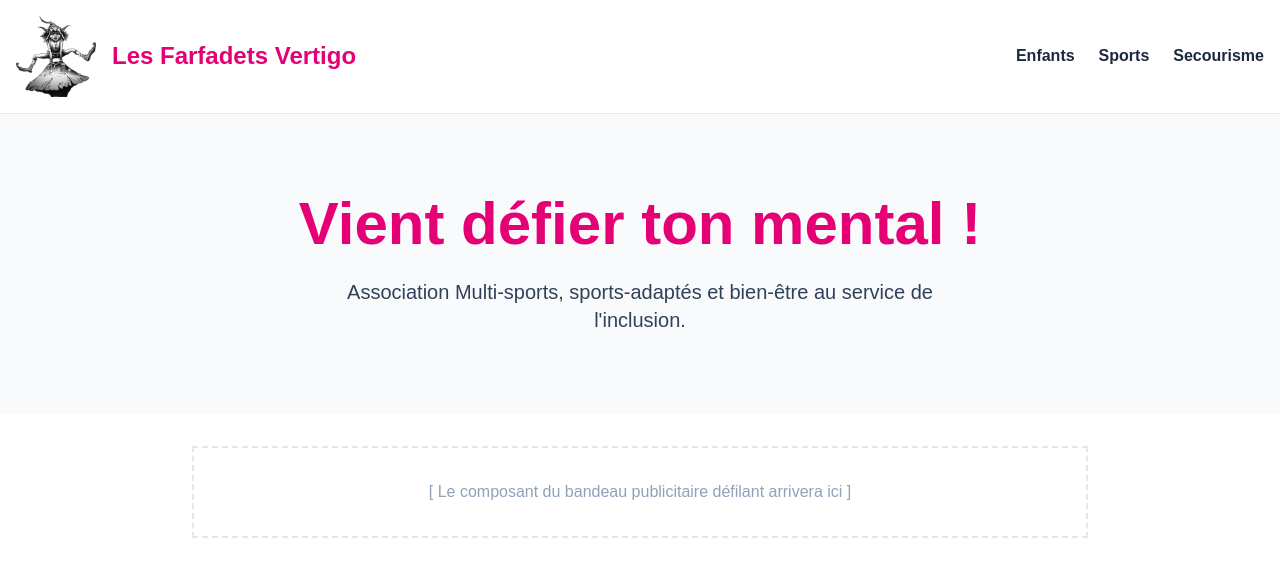
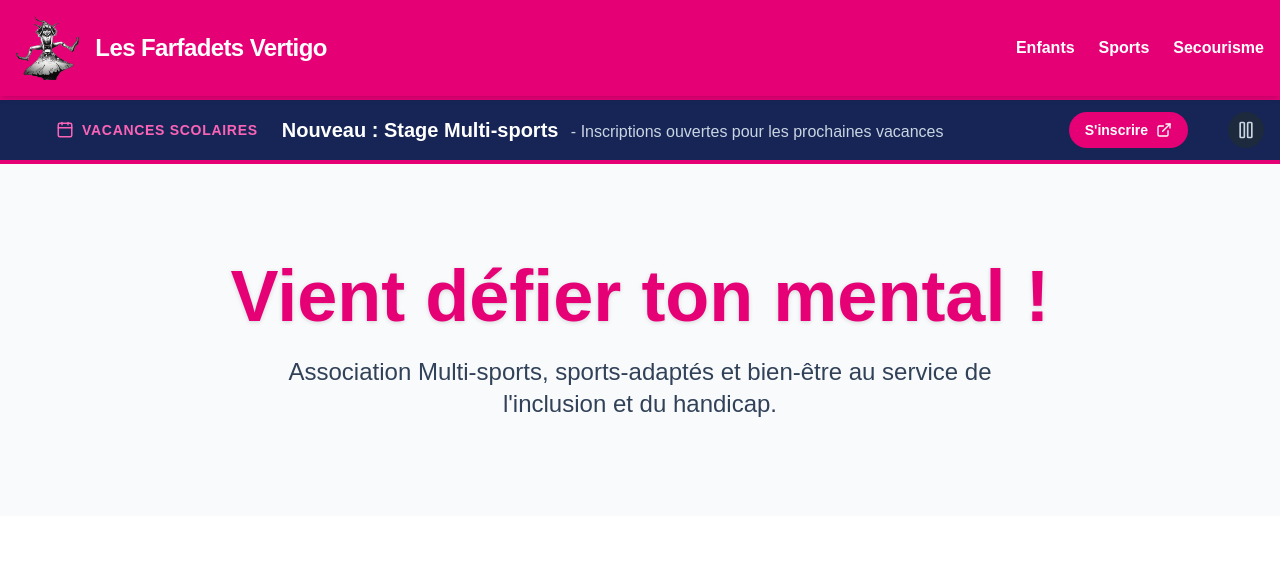
Before and after one commit to emmanuelle-dupasmahe/farfadet, a Next.js app: page / in a window 1280 px wide. Shown: the top 576 px of the page. Built offline with nearby package versions, Linux system fonts and the light colour scheme.

Commit message:
ajout bandeau défilant et grille des activités

```diff
--- a/app/layout.tsx
+++ b/app/layout.tsx
@@ -1,7 +1,8 @@
 import type { Metadata } from "next";
 import { Geist, Geist_Mono } from "next/font/google";
 import "./globals.css";
-import Header from "@/components/Header"; // 1. On importe ton menu ici
+import Header from "@/components/Header";
+import EventBanner from "@/components/EventBanner";
 
 const geistSans = Geist({
   variable: "--font-geist-sans",
@@ -13,7 +14,7 @@ const geistMono = Geist_Mono({
   subsets: ["latin"],
 });
 
-// 2. On met à jour les métadonnées pour le référencement du site
+// pour le référencement du site
 export const metadata: Metadata = {
   title: "Les Farfadets Vertigo",
   description: "Association Multi-sports, sports-adaptés et bien-être.",
@@ -25,12 +26,13 @@ export default function RootLayout({
   children: React.ReactNode;
 }>) {
   return (
-    <html
-      lang="fr" // 3. On passe la langue en français au lieu de "en"
-      className={`${geistSans.variable} ${geistMono.variable} h-full antialiased`}
-    >
+    <html lang="fr" className="h-full antialiased">
       <body className="min-h-full flex flex-col">
-        <Header /> {/* 4. On place le Header juste avant le contenu de la page */}
+        <Header />
+
+        {/* Le bandeau est placé  sous le header rose */}
+        <EventBanner />
+
         <main className="flex-grow">
           {children}
         </main>
--- a/app/page.tsx
+++ b/app/page.tsx
@@ -1,21 +1,18 @@
 export default function Home() {
   return (
     <main className="min-h-screen">
-      {/* Section Hero / Accroche */}
-      <section className="w-full bg-slate-50 py-20 px-4 text-center">
-        <h1 className="text-4xl md:text-6xl font-extrabold text-pink-600 mb-6">
+      {/* On commence directement par le Hero ou le contenu de la page */}
+      <section className="w-full bg-slate-50 py-24 px-4 text-center">
+        <h1 className="text-5xl md:text-7xl font-extrabold text-pink-600 mb-6 drop-shadow-sm">
           Vient défier ton mental !
         </h1>
-        <p className="text-lg md:text-xl text-slate-700 max-w-2xl mx-auto">
-          Association Multi-sports, sports-adaptés et bien-être au service de l'inclusion.
+        <p className="text-xl md:text-2xl text-slate-700 max-w-3xl mx-auto font-medium">
+          Association Multi-sports, sports-adaptés et bien-être au service de l'inclusion et du handicap.
         </p>
       </section>
 
-      {/* Emplacement futur du bandeau défilant */}
-      <section className="w-full py-8">
-        <p className="text-center text-slate-400 border-2 border-dashed border-slate-200 p-8 max-w-4xl mx-auto">
-          [ Le composant du bandeau publicitaire défilant arrivera ici ]
-        </p>
+      {/* Reste de tes sections (Tuiles d'activités, etc.) */}
+      <section className="h-[1000px] bg-white p-10">
       </section>
     </main>
   );
--- /dev/null
+++ b/components/ActivityGrid.tsx
@@ -0,0 +1,94 @@
+import React from 'react';
+import {
+    Mountain,
+    Waves,
+    Bike,
+    Target,
+    Compass,
+    Dumbbell,
+    HeartPulse,
+    Users
+} from 'lucide-react';
+
+const activities = [
+    {
+        title: "Escalade",
+        description: "Prendre de la hauteur et défier ses limites en toute sécurité.",
+        icon: <Mountain className="w-8 h-8" />,
+        color: "bg-pink-600",
+    },
+    {
+        title: "Kayak & Paddle",
+        description: "Équilibre et plaisir sur l'eau pour tous les niveaux.",
+        icon: <Waves className="w-8 h-8" />,
+        color: "bg-blue-600",
+    },
+    {
+        title: "SRAV & Vélo",
+        description: "Savoir Rouler À Vélo : autonomie et agilité sur deux roues.",
+        icon: <Bike className="w-8 h-8" />,
+        color: "bg-pink-600",
+    },
+    {
+        title: "Tir à l'arc",
+        description: "Concentration et précision pour viser le plein cœur.",
+        icon: <Target className="w-8 h-8" />,
+        color: "bg-blue-600",
+    },
+    {
+        title: "Randonnées",
+        description: "Découvrir la nature à son rythme, ensemble.",
+        icon: <Compass className="w-8 h-8" />,
+        color: "bg-pink-600",
+    },
+    {
+        title: "Renforcement & Stretching",
+        description: "Prendre soin de son corps et de son mental.",
+        icon: <Dumbbell className="w-8 h-8" />,
+        color: "bg-blue-600",
+    },
+    {
+        title: "Secourisme",
+        description: "Apprendre les gestes qui sauvent (PSC1).",
+        icon: <HeartPulse className="w-8 h-8" />,
+        color: "bg-pink-600",
+    },
+    {
+        title: "Handicap & Inclusion",
+        description: "Des programmes adaptés pour tous, sans exception.",
+        icon: <Users className="w-8 h-8" />,
+        color: "bg-blue-950",
+    },
+];
+
+export default function ActivityGrid() {
+    return (
+        <section className="py-16 px-4 max-w-7xl mx-auto">
+            <div className="text-center mb-12">
+                <h2 className="text-3xl md:text-4xl font-bold text-slate-900 mb-4">
+                    Découvrez nos activités
+                </h2>
+                <div className="w-24 h-1 bg-pink-600 mx-auto rounded-full"></div>
+            </div>
+
+            <div className="grid grid-cols-1 sm:grid-cols-2 lg:grid-cols-4 gap-6">
+                {activities.map((activity, index) => (
+                    <div
+                        key={index}
+                        className="group p-6 bg-white rounded-3xl border border-slate-100 shadow-sm hover:shadow-xl hover:-translate-y-1 transition-all duration-300"
+                    >
+                        <div className={`${activity.color} text-white w-14 h-14 rounded-2xl flex items-center justify-center mb-4 group-hover:scale-110 transition-transform`}>
+                            {activity.icon}
+                        </div>
+                        <h3 className="text-xl font-bold text-slate-800 mb-2">
+                            {activity.title}
+                        </h3>
+                        <p className="text-slate-600 text-sm leading-relaxed">
+                            {activity.description}
+                        </p>
+                    </div>
+                ))}
+            </div>
+        </section>
+    );
+}
--- a/components/EventBanner.tsx
+++ b/components/EventBanner.tsx
@@ -54,7 +54,7 @@ export default function EventBanner() {
     ];
 
     return (
-        <div className="relative bg-slate-900 text-white w-full border-y-4 border-pink-600">
+        <div className="relative bg-blue-950 text-white w-full border-y-4 border-pink-600">
             <div className="max-w-7xl mx-auto flex items-center px-4 py-3">
 
                 {/* Le conteneur du défilement */}
--- a/components/Header.tsx
+++ b/components/Header.tsx
@@ -3,29 +3,41 @@ import Link from 'next/link';
 
 export default function Header() {
     return (
-        <header className="w-full border-b border-gray-200 bg-white">
+        <header className="sticky top-0 z-50 w-full bg-pink-600 text-white shadow-md">
             <div className="max-w-7xl mx-auto flex items-center justify-between p-4">
 
-                {/* Le Logo cliquable ramenant à l'accueil */}
-                <Link href="/" className="flex items-center gap-4">
+                {/* Le Logo cliquable */}
+                <Link href="/" className="flex items-center gap-4 group">
                     <Image
                         src="/logo_farfadet.png"
                         alt="Logo Les Farfadets Vertigo"
-                        width={80}
-                        height={80}
-                        className="object-contain"
+                        width={70}
+                        height={70}
+                        className="object-contain w-auto h-auto max-h-16 transition-transform group-hover:scale-105"
                     />
-                    <span className="text-2xl font-bold text-pink-600 hidden md:block">
+                    <span className="text-xl md:text-2xl font-bold tracking-tight">
                         Les Farfadets Vertigo
                     </span>
                 </Link>
 
-                {/* L'ossature du futur menu déroulant */}
+                {/* Menu */}
                 <nav aria-label="Menu principal">
-                    <ul className="flex gap-6 font-semibold text-slate-800">
-                        <li><Link href="#enfants" className="hover:text-pink-600">Enfants</Link></li>
-                        <li><Link href="#sports" className="hover:text-pink-600">Sports</Link></li>
-                        <li><Link href="#bien-etre" className="hover:text-pink-600">Secourisme</Link></li>
+                    <ul className="flex gap-6 font-semibold">
+                        <li>
+                            <Link href="#enfants" className="hover:text-pink-200 transition-colors">
+                                Enfants
+                            </Link>
+                        </li>
+                        <li>
+                            <Link href="#sports" className="hover:text-pink-200 transition-colors">
+                                Sports
+                            </Link>
+                        </li>
+                        <li>
+                            <Link href="#bien-etre" className="hover:text-pink-200 transition-colors">
+                                Secourisme
+                            </Link>
+                        </li>
                     </ul>
                 </nav>
 
```
